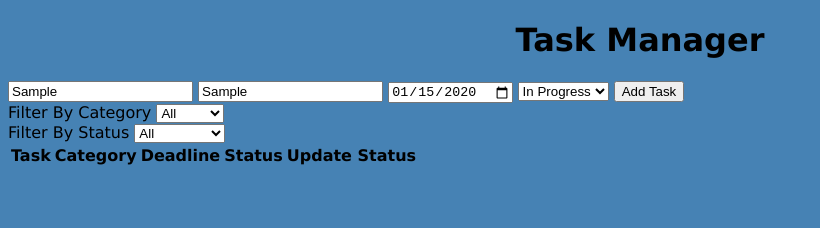
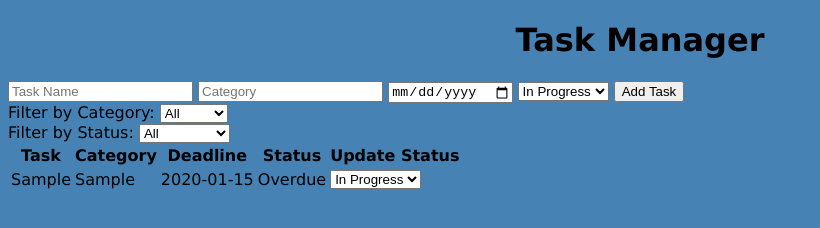
Before and after one commit to Shallen-99/task-management-app, a plain HTML site: page index.html in a window 1280 px wide. Both pictures are taken after typing "Sample", "Sample", "2020-01-15" into the empty fields and a click on the button "Add Task". Shown: the whole page, without its empty margins (0-820 px from the left). Drawn offline with Linux system fonts and the light colour scheme.

Commit message:
pulled down earlier version and got it working

```diff
--- a/index.html
+++ b/index.html
@@ -1,35 +1,36 @@
 <!DOCTYPE html>
 <html lang="en">
 <head>
-    <meta charset="UTF-8">
-    <meta name="viewport" content="width=device-width, initial-scale=1.0">
-    <title>Task Management App</title>
-    <link rel="stylesheet" href="style.css">
-    <script src="script.js" defer></script>
+  <meta charset="UTF-8" />
+  <meta name="viewport" content="width=device-width, initial-scale=1.0" />
+  <title>Task Manager</title>
+  <link rel="stylesheet" href="/style.css">
+  <script src="/script.js" defer></script>
 </head>
 <body>
-    <h1>Task Manager</h1>
+
+  <h1> Task Manager</h1>
 
   <form id="taskForm">
-        <input type="text" id="taskName" placeholder="Name Of Task" required>
-        <input type="text" id="category" placeholder="Category of Task" required>
-        <input type="date" id="deadline" required>
-        <select name="status" id="status">
+    <input type="text" id="taskName" placeholder="Task Name" required />
+    <input type="text" id="category" placeholder="Category" required />
+    <input type="date" id="deadline" required />
+    <select id="status">
       <option value="In Progress">In Progress</option>
       <option value="Completed">Completed</option>
     </select>
     <button type="submit">Add Task</button>
   </form>
 
-    <div class="filter">
+  <div class="filters">
     <div>
-            <label>Filter By Category</label>
+      <label>Filter by Category: </label>
       <select id="categoryFilter">
         <option value="All">All</option>
       </select>
     </div>
     <div>
-            <label>Filter By Status</label>
+      <label>Filter by Status: </label>
       <select id="statusFilter">
         <option value="All">All</option>
         <option value="In Progress">In Progress</option>
--- a/script.js
+++ b/script.js
@@ -1,111 +1,107 @@
-// let tasks = JSON.parse(localStorage.getItem("tasks")) || []
+let tasks = JSON.parse(localStorage.getItem('tasks')) || [];
 
-const taskForm = document.getElementById("taskForm")
-const taskList = document.getElementById("taskList")
-const categoryFilter = document.getElementById("categoryFilter")
-const statusFilter = document.getElementById("statusFilter")
+const taskForm = document.getElementById('taskForm');
+const taskList = document.getElementById('taskList');
+const categoryFilter = document.getElementById('categoryFilter');
+const statusFilter = document.getElementById('statusFilter');
 
 function saveTasks() {
-    localStorage.setItem("tasks", JSON.stringify(tasks))
+  localStorage.setItem('tasks', JSON.stringify(tasks));
 }
-let tasks = JSON.parse(localStorage.getItem("tasks")) || []
-function overdueTasks() {
-    const today = new Date().toISOString().split("T")[0]
+
+function checkOverdueTasks() {
+  const today = new Date().toISOString().split('T')[0];
   tasks.forEach(task => {
-        if (task.status !== "Completed" && task.deadline < today) {
-            task.status = "Overdue"
+    if (task.status !== 'Completed' && task.deadline < today) {
+      task.status = 'Overdue';
     }
-    })
+  });
 }
 
 function addTask(e) {
-    e.preventDefault()
-    const taskName = document.getElementById("taskName").value.trim()
-    const category = document.getElementById("category").value.trim()
-    const deadline = document.getElementById("deadline").value
-    const status = document.getElementById("status").value
+  e.preventDefault();
+
+  const taskName = document.getElementById('taskName').value.trim();
+  const category = document.getElementById('category').value.trim();
+  const deadline = document.getElementById('deadline').value;
+  const status = document.getElementById('status').value;
 
   if (!taskName || !category || !deadline) {
-        alert("Please fill in all fields")
-        return
+    alert('Please fill in all fields.');
+    return;
   }
 
-    const newTask = { taskName, category, deadline, status }
-    tasks.push(newTask)
-    saveTasks()
-    updateCategoryFilter()
-    displayTasks()
-    taskForm.reset()
+  const newTask = { taskName, category, deadline, status };
+  tasks.push(newTask);
+  saveTasks();
+  updateCategoryFilterOptions();
+  displayTasks();
+  taskForm.reset();
 }
 
 function displayTasks() {
-    overdueTasks()
-    // taskList.innerHTML = ""
+  checkOverdueTasks();
+  taskList.innerHTML = '';
 
-    const selCat = categoryFilter.value
-    const selStatus = statusFilter.value
+  const selectedCategory = categoryFilter.value;
+  const selectedStatus = statusFilter.value;
 
   const filteredTasks = tasks.filter(task => {
-        const categoryMatch = selCat === "All" || task.category === selCat
-        const statusMatch = selStatus === "All" || task.status === selStatus
-        return categoryMatch && statusMatch
-    })
+    const categoryMatch = selectedCategory === 'All' || task.category === selectedCategory;
+    const statusMatch = selectedStatus === 'All' || task.status === selectedStatus;
+    return categoryMatch && statusMatch;
+  });
 
   filteredTasks.forEach((task, index) => {
-        const row = document.createElement("tr")
-        row.classList.toggle("overdue", task.status === "Overdue")
-        row.classList.toggle("completed", task.status === "Completed")
-        console.log(task)
-        const tdName = document.createElement("td")
-        tdName.textContent = task.taskName
+    const row = document.createElement('tr');
+    row.classList.toggle('overdue', task.status === 'Overdue');
+    row.classList.toggle('completed', task.status === 'Completed');
 
-        const tdCategory = document.createElement("td")
-        tdCategory.textContent = task.category
+    const select = document.createElement('select');
+    ['In Progress', 'Completed'].forEach(status => {
+      const option = document.createElement('option');
+      option.value = status;
+      option.textContent = status;
+      if (task.status === status) option.selected = true;
+      select.appendChild(option);
+    });
 
-        const tdDeadline = document.createElement("td")
-        tdDeadline.textContent = task.deadline
+    select.addEventListener('change', e => {
+      updateTaskStatus(index, e.target.value);
+    });
 
-        const tdStatus = document.createElement("td")
-        tdStatus.textContent = task.status
+    row.innerHTML = `
+      <td>${task.taskName}</td>
+      <td>${task.category}</td>
+      <td>${task.deadline}</td>
+      <td>${task.status}</td>
+      <td></td>
+    `;
 
-        const tdSelect = document.createElement("td")
-        const select = document.createElement("select")
-        ["In Progress", "Completed"].forEach(statusOption => {
-            const option = document.createElement("option")
-            option.value = statusOption
-            option.textContent = statusOption
-            if (task.status === statusOption) option.selected = true
-            select.appendChild(option)
-        })
+    row.lastElementChild.appendChild(select);
 
-        select.addEventListener("change", e => {
-            updateTaskStatus(index, e.target.value)
-        })
+    taskList.appendChild(row);
+  });
 
-        tdSelect.appendChild(select)
-        row.appendChild(tdName, tdCategory, tdDeadline, tdStatus, tdSelect)
-        taskList.appendChild(row)
-    })
-
-    saveTasks()
+  saveTasks();
 }
 
 function updateTaskStatus(index, newStatus) {
-    tasks[index].status = newStatus
-    saveTasks()
-    displayTasks()
+  tasks[index].status = newStatus;
+  saveTasks();
+  displayTasks();
 }
 
-function updateCategoryFilter() {
-    const categories = ["All", ...new Set(tasks.map(task => task.category))]
+function updateCategoryFilterOptions() {
+  const categories = ['All', ...new Set(tasks.map(task => task.category))];
   categoryFilter.innerHTML = categories
     .map(cat => `<option value="${cat}">${cat}</option>`)
-        .join("")
+    .join('');
 }
 
-taskForm.addEventListener("submit", addTask)
-categoryFilter.addEventListener("change", displayTasks)
-statusFilter.addEventListener("change", displayTasks)
+taskForm.addEventListener('submit', addTask);
+categoryFilter.addEventListener('change', displayTasks);
+statusFilter.addEventListener('change', displayTasks);
 
-updateCategoryFilter()
-displayTasks()
+updateCategoryFilterOptions();
+displayTasks();
```
Lines whose indentation alone changed are shown as unchanged.
